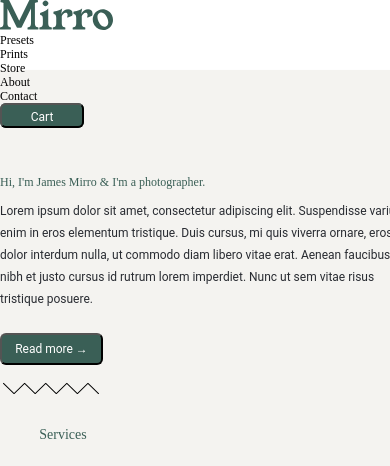
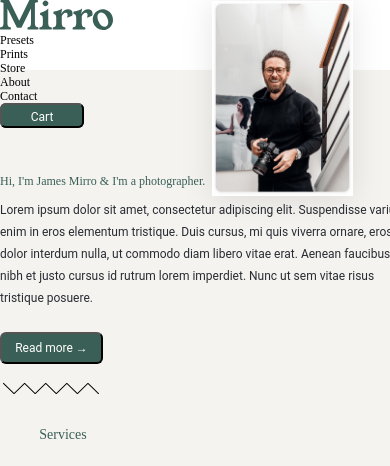
Before and after one commit to your-m1nd/week7, a plain HTML site: page mirro.html in a window 390 px wide. Shown: the top 466 px of the page. Drawn offline with Linux system fonts and the light colour scheme.

Commit message:
add changes img

```diff
--- a/assets/styles/1styles.css
+++ b/assets/styles/1styles.css
@@ -624,9 +624,11 @@ margin-left: 0px;
     height: 638px;
 }
 
-.portrait {
-    display: none;
-}
+.img-portrait {
+    border-style: none;
+    width: 141px;
+    margin-top: -169px;
+    margin-left: 150px;}
 
 .section-1 {
     display: grid;
--- a/mirro.html
+++ b/mirro.html
@@ -36,7 +36,7 @@
         </article>
         </div>
         <div class="portrait">
-            <img src="assets/images/main-portrait.jpg" alt="portrait">
+            <img class="img-portrait" src="assets/images/main-portrait.jpg" alt="portrait">
         </div>
     </main>
     <div class="container-services">
```
